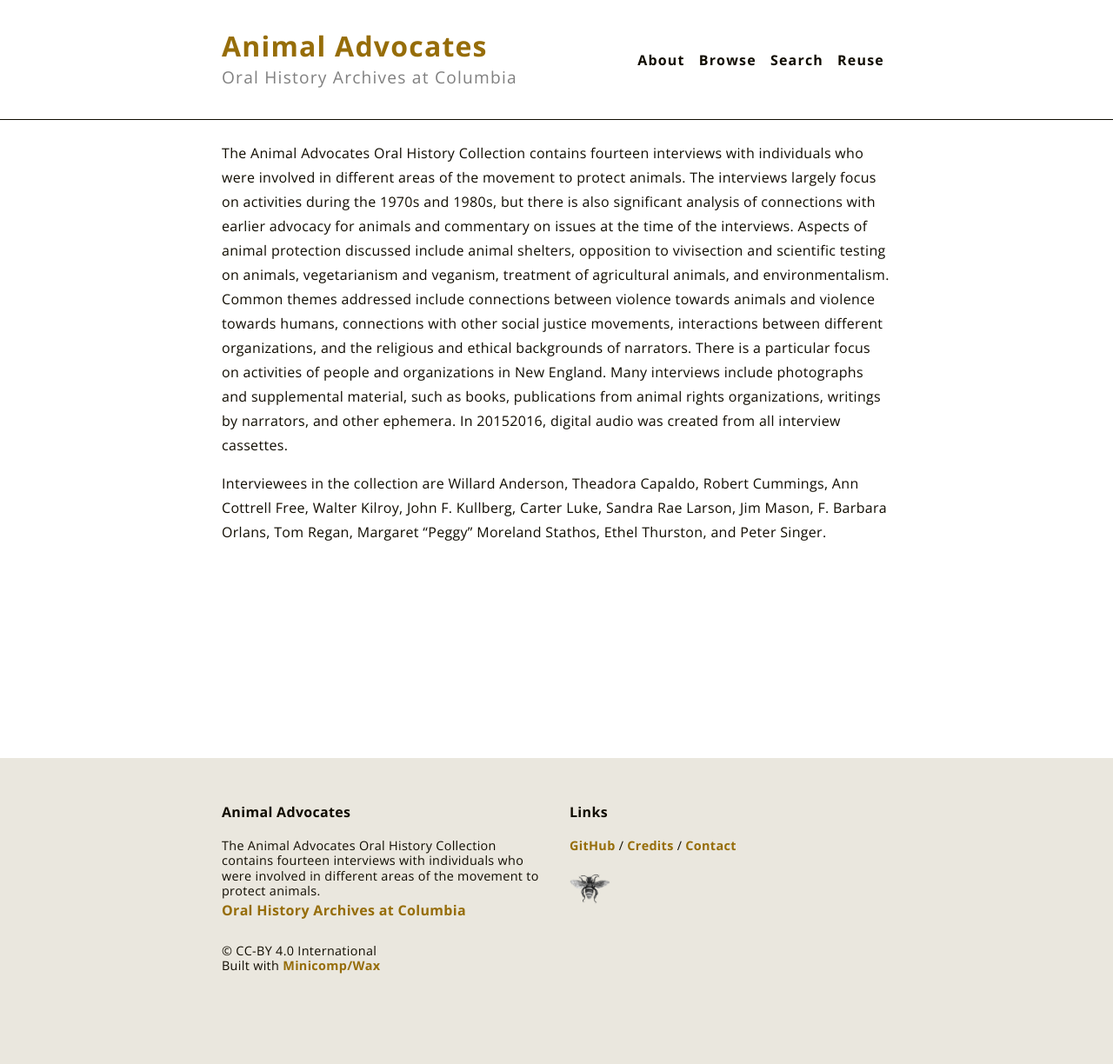
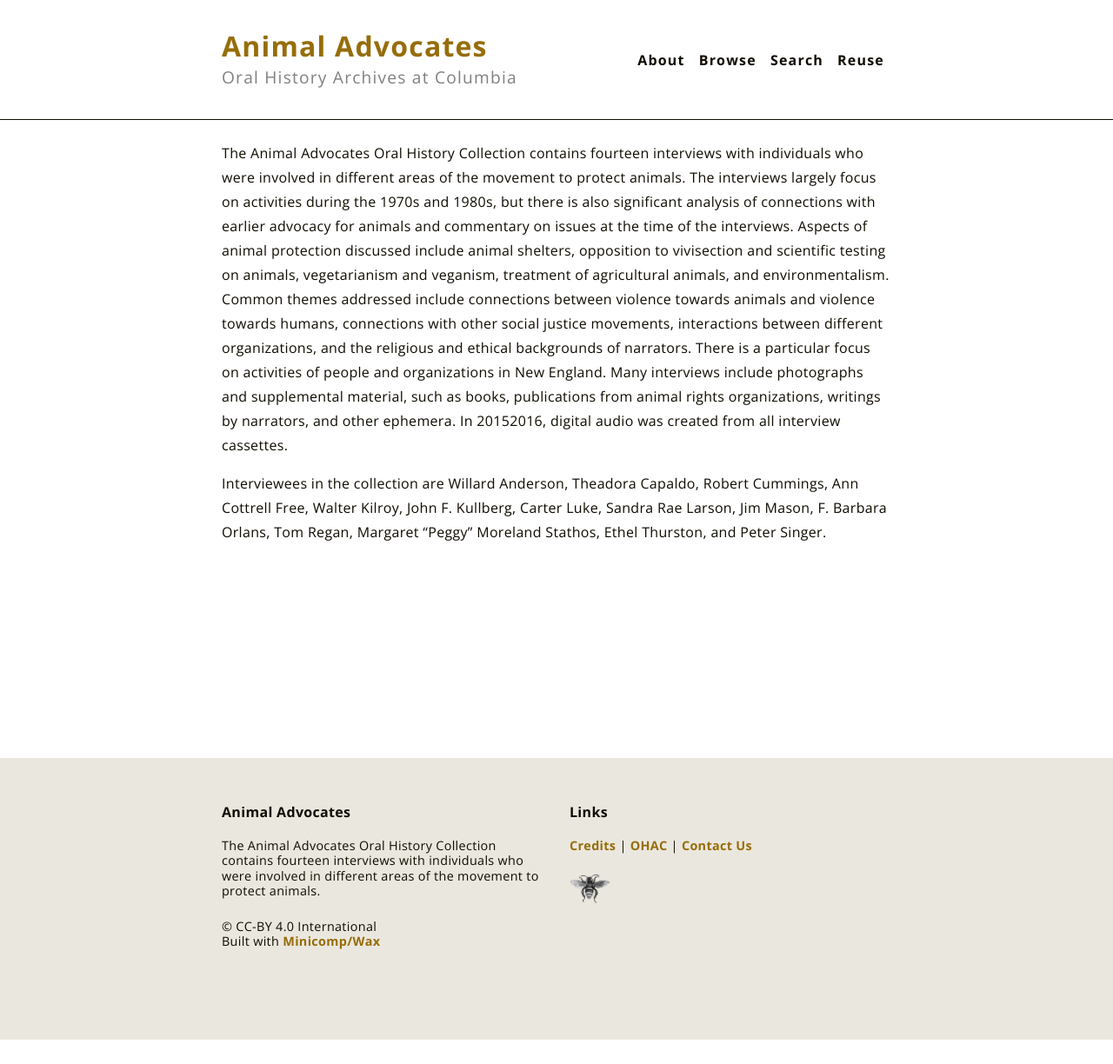
Before and after one commit to animaladvocates/animaladvocates.github.io, a Jekyll site: the page built from index.md, in a window 1280 px wide. Shown: the whole page at 87% size. Built offline with Jekyll 4.4.1, drawn with Linux system fonts in a browser that asks for light colours; after the commit the page ends 1196 px from its top, so only the background shows below that.

Commit message:
footer work

```diff
--- a/_config.yml
+++ b/_config.yml
@@ -120,13 +120,6 @@ menu:
 #
 
 footer:
-  links:
-    - label: 'GitHub'
-      link: ''
-    - label: 'Credits'
-      link: '/credits'
-    - label: 'Contact'
-      link: ''
   logos:
     - img: '/img/logo.png'
 
--- a/_includes/footer.html
+++ b/_includes/footer.html
@@ -4,7 +4,6 @@
       <div class='col'>
         <p class='footer-title'>{{ site.title }}</p>
         <p class='footer-description'>{{ site.description }}</p>
-        <p><a href="https://library.columbia.edu/libraries/ccoh/FAQ.html">Oral History Archives at Columbia</a>
         <p class='footer-copyright'>
           &copy; {{ site.copyright }}<br>
           Built with <a href='https://github.com/minicomp/wax/'>Minicomp/Wax</a>
@@ -13,12 +12,7 @@
       <div class='col'>
         <p class='footer-title'>Links</p>
         <p class='footer-links'>
-          {% for item in site.footer.links %}
-            <a href='{{ item.link | absolute_url }}'>
-              {{ item.label }}
-            </a>
-          {% unless forloop.last %} / {% endunless %}
-          {% endfor %}
+            <a href='{{site.baseurl}}/credits/'>Credits</a> | <a href="https://library.columbia.edu/libraries/ccoh/FAQ.html">OHAC</a> | <a href="mailto:oralhist@library.columbia.edu">Contact Us</a>
         </p>
         <p class='footer-logos'>
           {% for item in site.footer.logos %}
```
